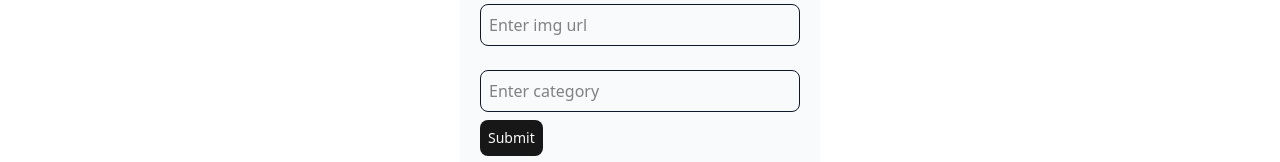
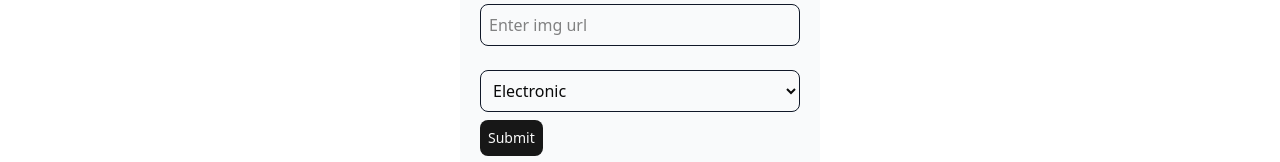
Before and after one commit to akshay5568/Ecommers-NextJS, a Next.js app: page /profile in a window 1280 px wide. Both pictures are taken after a click on the button "Upload Products". Shown: the part 469-631 px from the top of the page. Built offline with nearby package versions, Linux system fonts and the light colour scheme; no server answers; the database is empty.

Commit message:
now we can upload products category wise.

```diff
--- a/src/app/(root)/product/category/[category]/page.jsx
+++ b/src/app/(root)/product/category/[category]/page.jsx
@@ -1,6 +1,5 @@
 "use client";
 import AddToCart from "@/components/AddToCart";
-import Products from "@/components/Products";
 import Image from "next/image";
 import Link from "next/link";
 import { useParams } from "next/navigation";
--- a/src/components/Catagery.jsx
+++ b/src/components/Catagery.jsx
@@ -19,6 +19,7 @@ export const Catagery = () => {
              <option value="Footwear">Footwear</option>
              <option value="Clothes">Clothes</option>
              <option value="Grocery">Grocery</option>
+             <option value="Others">Others</option>
          </select>
   )
 }
--- a/src/components/UploadProduct.jsx
+++ b/src/components/UploadProduct.jsx
@@ -100,7 +100,7 @@ const UploadProduct = () => {
         />
 
          <br /><br />
-         <input
+         <select
           type="text"
           name="category"
           placeholder="Enter category"
@@ -108,7 +108,13 @@ const UploadProduct = () => {
           required
           className="w-full p-2 border-1 border-gray-900 rounded-md"
           onChange={inputHandler}
-        />
+         >
+         <option value="electronic">Electronic</option>
+         <option value="Footwear">Footwear</option>
+         <option value="Clothes">Clothes</option>
+         <option value="Grocery">Grocery</option>
+         <option value="Others">Others</option>
+        </select>
         <Button className={'mt-2 p-2'}>Submit</Button>
       </form>
     </div>
```
Also changed, not shown: src/app/(root)/product/route.js (line endings or trailing spaces).
